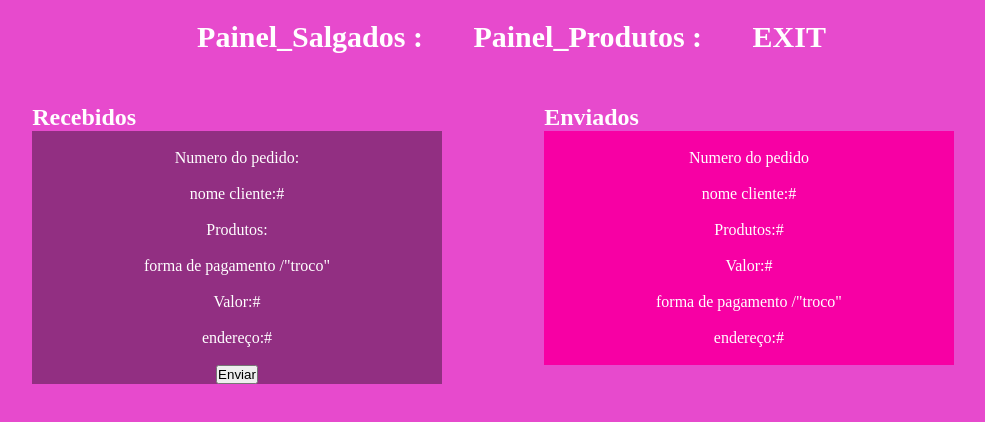
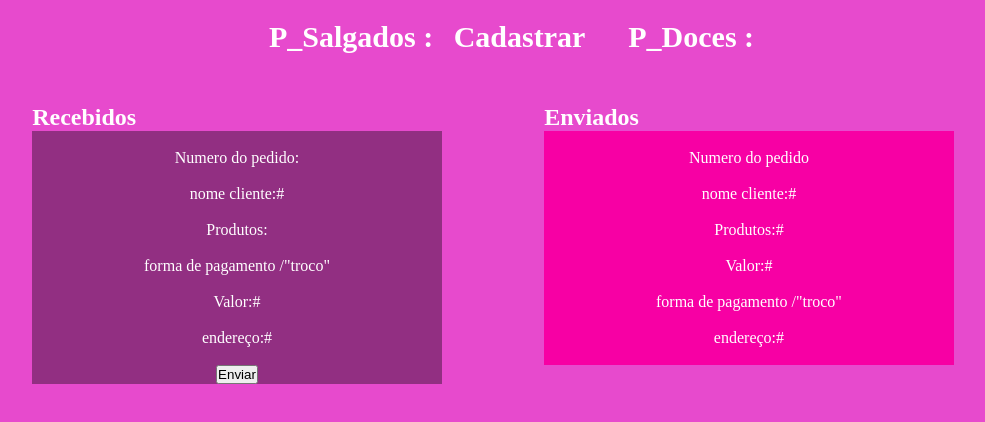
Before and after one commit to joaoMicheletti/Bih, a React (Create React App) app in the folder frontend/: page /pedidos in a window 1280 px wide. Shown: the top 422 px of the page, without its empty margins (147-1132 px from the left). Built offline with nearby package versions, Linux system fonts and the light colour scheme.

Commit message:
retoques
foi feito alguns ajustes nas rotas ,  e removido alguns (console.log()) da aplicação

```diff
--- a/frontend/src/pages/bih_offcie/painel_d.js
+++ b/frontend/src/pages/bih_offcie/painel_d.js
@@ -38,7 +38,7 @@ function Painel_d(){
                 <nav className='Menu'>
                     <Link to='/p_salgados'>P_Salgados  </Link>
                     <Link to='/p_cadastro_itens'>Cadastrar  </Link>
-                    <Link to=''>Log_out</Link>
+                    <Link to='/pedidos'>Pedidos</Link>
                 </nav>
             </header>
 
--- a/frontend/src/pages/bih_offcie/painel_p.js
+++ b/frontend/src/pages/bih_offcie/painel_p.js
@@ -57,7 +57,6 @@ function Painel_p(){
     //enviando descrições dos salgados para o backend.
     const Salgados = async (e) => {
         e.preventDefault();
-        console.log(img_Salgado);
 
         const Data = {
             Name,
@@ -253,7 +252,7 @@ function Painel_p(){
                 <nav id='Cadastro_itens'>
                     <Link id="Link" to='/p_salgados'>P_Salgados</Link>
                     <Link id="Link" to='/p_doces' >P_Doces</Link>
-                    <Link id="Link" to='' >Exit</Link>
+                    <Link to='/pedidos'>Pedidos</Link>
                 </nav>
             </header>
             <div className="Forms_Container">
--- a/frontend/src/pages/bih_offcie/painel_s.js
+++ b/frontend/src/pages/bih_offcie/painel_s.js
@@ -24,8 +24,7 @@ function Painel_s(){
     useEffect(() => {
         Api.get('/index_salgados')
         .then((Salgado) => {
-            setSalgado(Salgado.data)
-            console.log(Salgado.data);
+            setSalgado(Salgado.data);
 
         })
         .catch(() => {
@@ -43,7 +42,7 @@ function Painel_s(){
                     <nav className='Menu'>
                         <Link to='/p_doces'>P_Doces  </Link>
                         <Link  to="/p_cadastro_itens">Cadastrar  </Link>
-                        <Link to="">Log-out</Link>
+                        <Link to='/pedidos'>Pedidos</Link>
                     </nav>
                 </header>
 
@@ -56,7 +55,7 @@ function Painel_s(){
                         <div className='Propaganda'>
                             {itens.map((iten, key) =>{
                             const url = 'http://localhost:3001/files/';
-                            console.log(url)
+
 
 
                             return(
--- a/frontend/src/pages/bih_offcie/pedidos.js
+++ b/frontend/src/pages/bih_offcie/pedidos.js
@@ -1,5 +1,5 @@
 import React from 'react';
-import {Link, Navigate} from 'react-router-dom';
+import {Link} from 'react-router-dom';
 import './style_login.css';
 
 function Pedidos(){
@@ -9,9 +9,9 @@ function Pedidos(){
             <header id='Cabeçalho'>
 
                 <nav id='Menu'>
-                    <Link id='Lk' onClick={() => Navigate('p_salgados')} to="p_salgados">Painel_Salgados : </Link>
-                    <Link id='Lk' to="p_produtos">Painel_Produtos : </Link>
-                    <Link id='Lk' to="">EXIT</Link>
+                    <Link id='Lk' to="/p_salgados">P_Salgados : </Link>
+                    <Link id='LK' to="/p_cadastro_itens">Cadastrar</Link>
+                    <Link id='Lk' to="/p_doces">P_Doces : </Link>
                 </nav>
             </header>
             <div id="Pedidos_Container">
--- a/frontend/src/pages/home/index.js
+++ b/frontend/src/pages/home/index.js
@@ -15,8 +15,7 @@ function Home(){
         .catch(() => {
             console.log('erro')
         })
-    }, [])
-    console.log(itens)
+    }, []);
     return(
         <div className='Home_Container' id='Home_Container'>
 
@@ -34,9 +33,9 @@ function Home(){
                 const url ='http://localhost:3001/files/';
 
                 return(
-                    <div className='Conteudo' id='Conteudo'>
+                    <div key={iten.id} className='Conteudo' id='Conteudo'>
 
-                        <div key={iten.id} className='Txt_Box'>
+                        <div  className='Txt_Box'>
                             <p>{iten.Texto}</p>
                             <button className='Btn'><Link to='/loja'>Nossa Loja</Link></button>
                         </div>
--- a/frontend/src/pages/loja/index.js
+++ b/frontend/src/pages/loja/index.js
@@ -39,9 +39,9 @@ function Loja(){
 
                     {Prop.map((iten, key) => {
                         return(
-                            <div className='Propaganda'>
+                            <div key={iten.id} className='Propaganda'>
 
-                                <div key={iten.id} className='Txt_Propaganda'>
+                                <div  className='Txt_Propaganda'>
                                     <p>{iten.Texto}</p>
 
                                 </div>
--- a/frontend/src/pages/loja/salgados.js
+++ b/frontend/src/pages/loja/salgados.js
@@ -14,12 +14,12 @@ function Salgado(){
             console.log('Erro');
         })
     }, []);
+
     const [Salgados, setSalgados] = useState([]);
     useEffect(() => {
         Api.get('/index_salgados')
         .then((Response_Salgados) => {
             setSalgados(Response_Salgados.data);
-            console.log(Response_Salgados.data);
         }).catch(() => {
             console.log('Erro');
         })
@@ -39,9 +39,9 @@ function Salgado(){
                 {Prop.map((iten, key) => {
                     const url = 'http://localhost:3001/files/';
                     return(
-                        <div className='Propaganda'>
+                        <div key={iten.id} className='Propaganda'>
 
-                            <div  key={iten.id} className='Txt_Propaganda'>
+                            <div   className='Txt_Propaganda'>
 
                                 <p>{iten.Texto}</p>
 
```
